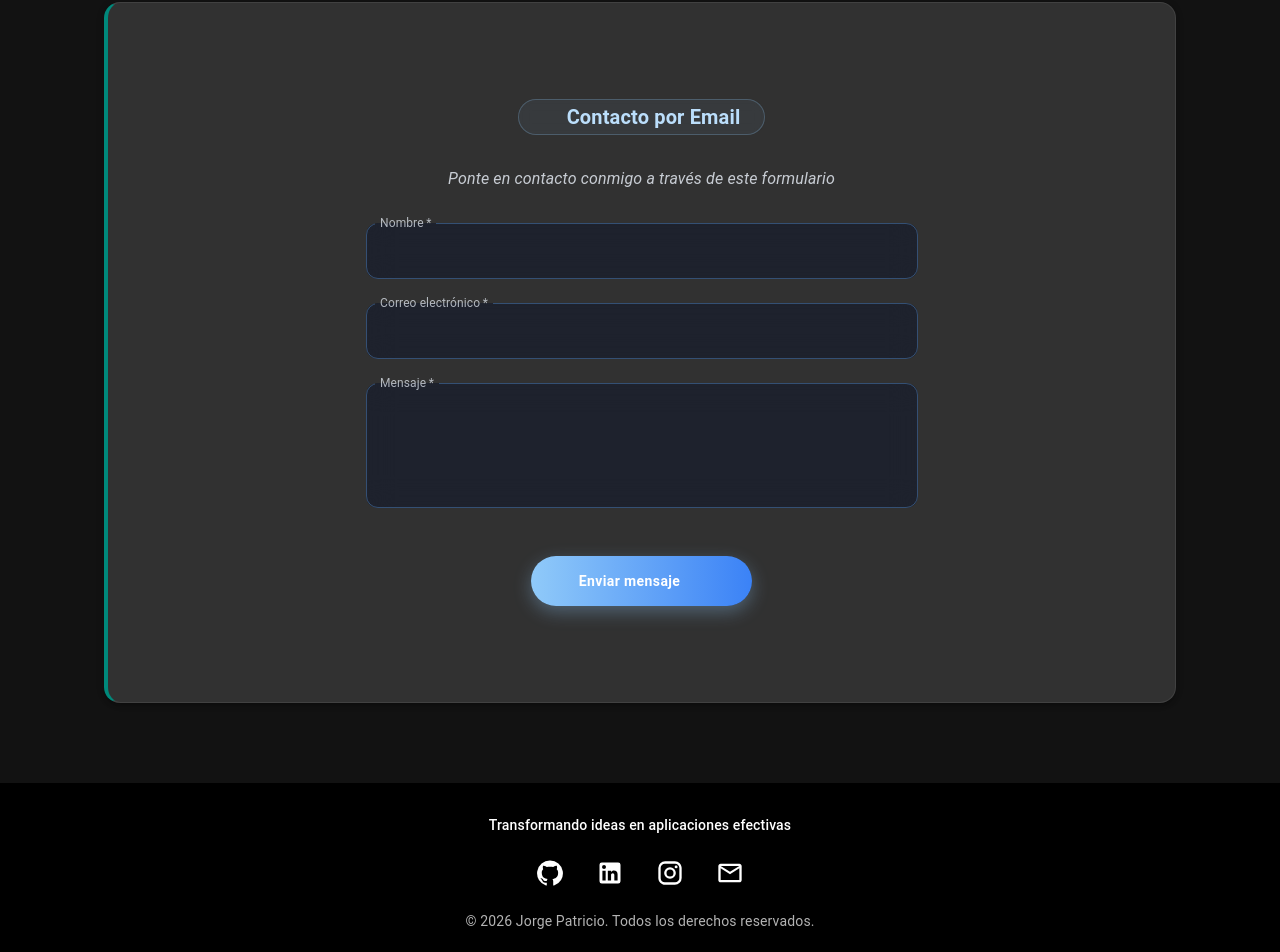
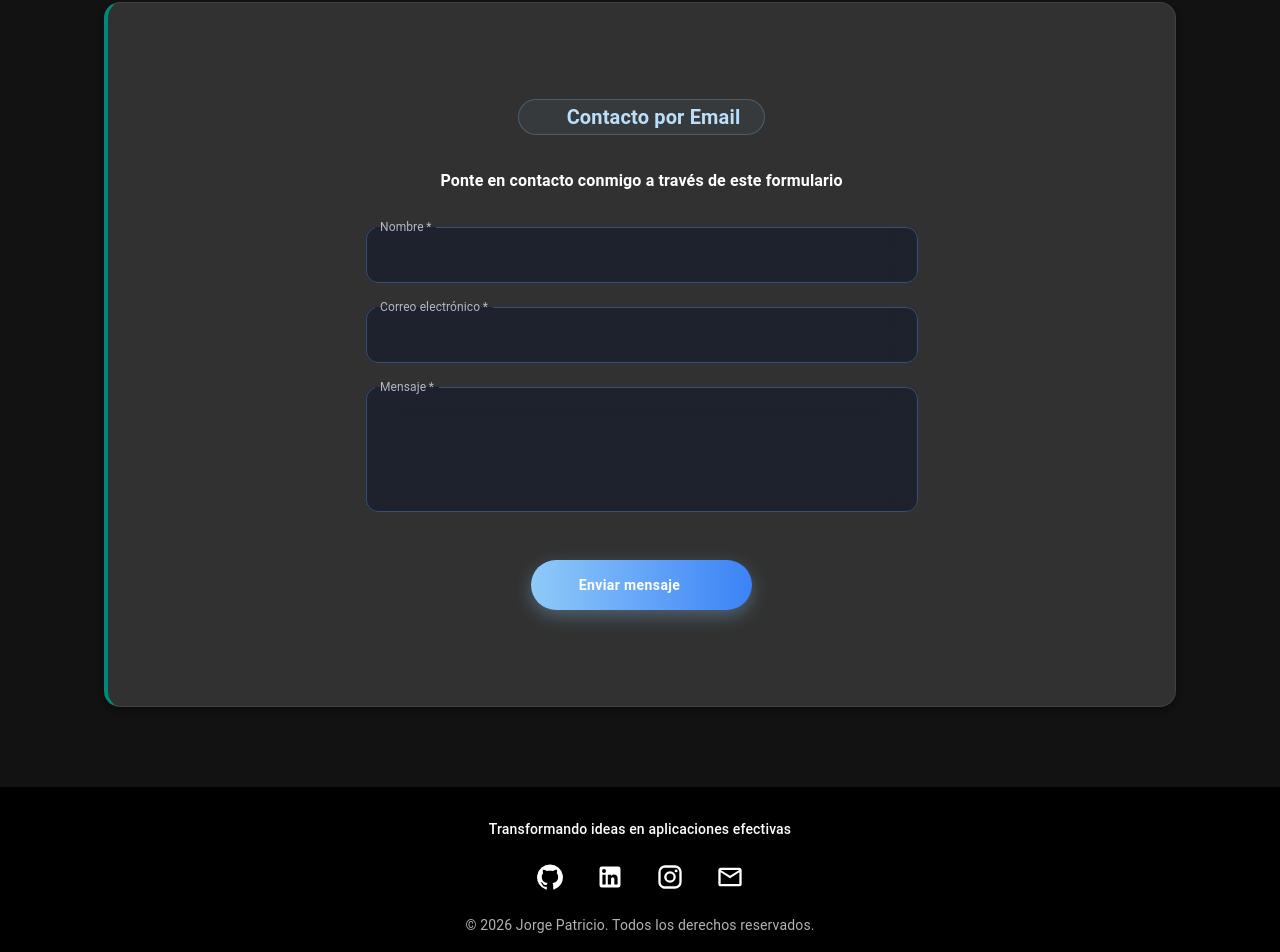
Before and after one commit to Patogol35/jorgito, a React (Vite) app: page / in a window 1280 px wide. Shown: the part 3622-4574 px from the top of the page. Built offline with nearby package versions, Linux system fonts and the light colour scheme; some icons are missing.

Commit message:
Update Form.jsx

```diff
--- a/src/components/Form.jsx
+++ b/src/components/Form.jsx
@@ -90,13 +90,11 @@ export default function Form() {
           transition={{ duration: 0.5 }}
         >
           <Typography
-            textAlign="center"
+  variant="subtitle1"
   sx={{
+    textAlign: "center",
+    fontWeight: "bold",
     mb: 4,
-              fontStyle: "italic",
-              color: isDark
-                ? "rgba(226,232,240,0.85)"
-                : "rgba(30,41,59,0.75)",
   }}
 >
   Ponte en contacto conmigo a través de este formulario
```
Lines whose indentation alone changed are shown as unchanged.
